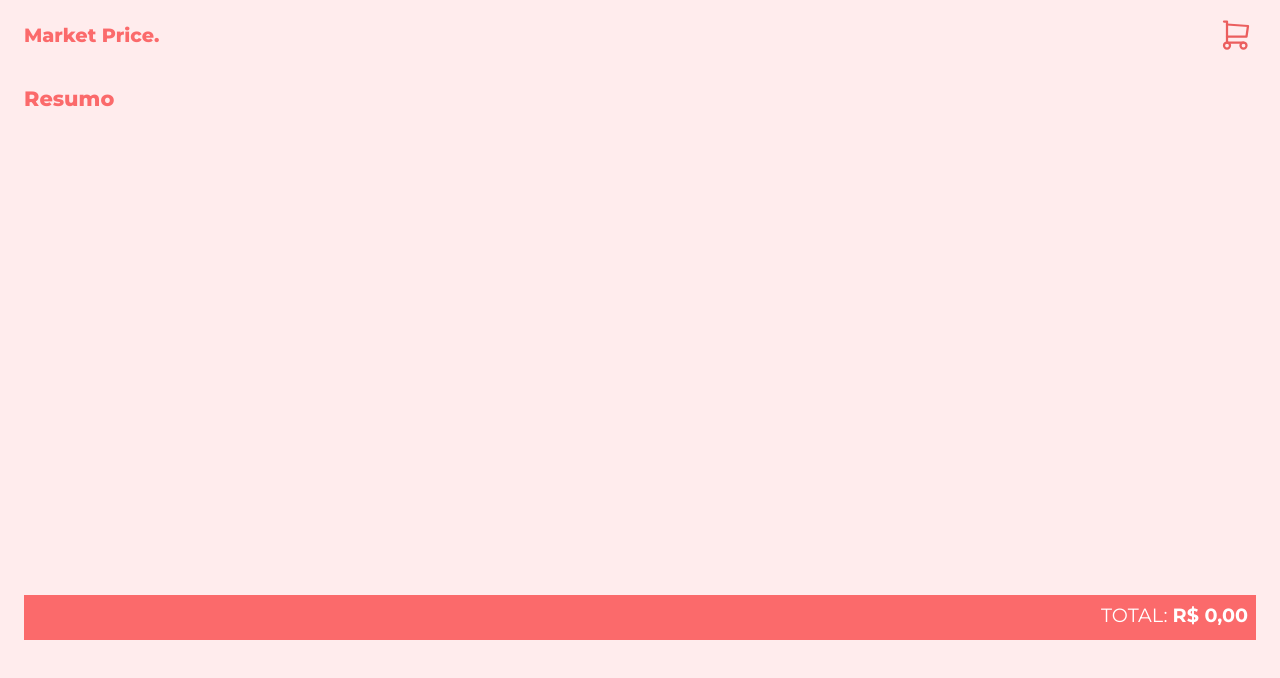
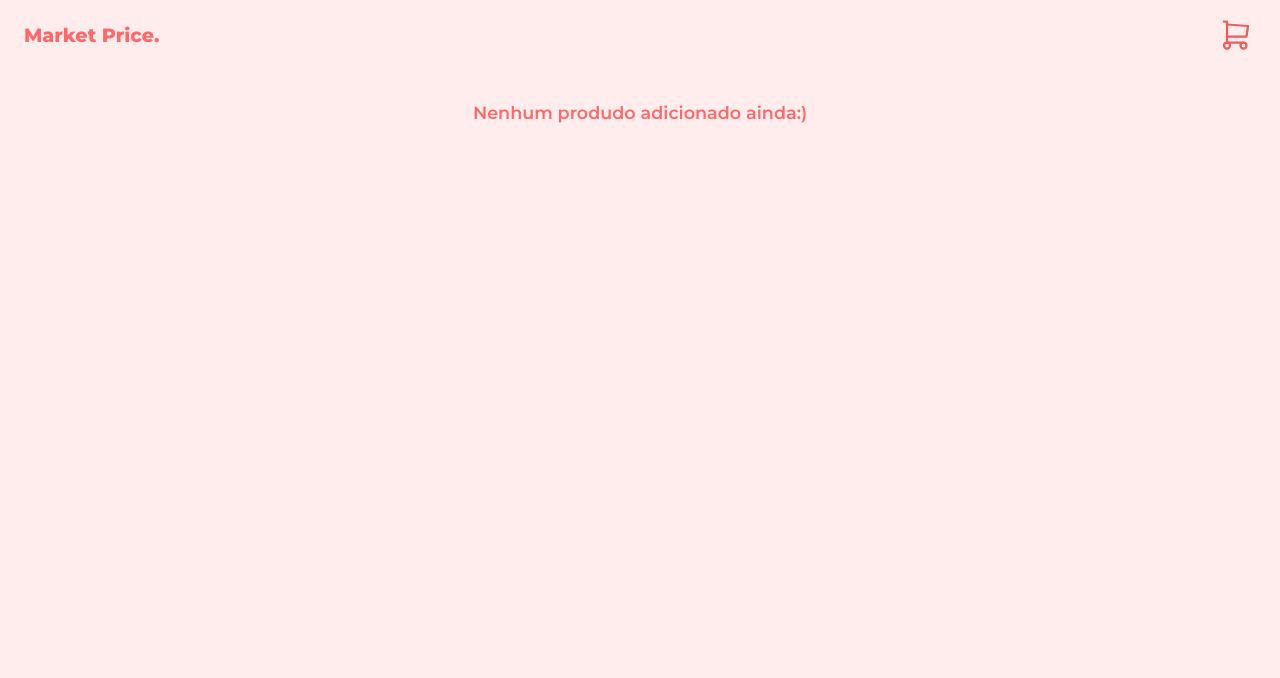
Before and after one commit to alalan55/market-price, a Vue app: page / in a window 1280 px wide. Both pictures are taken after a click on the element 1236 px from the left and 35 px from the top of the page. Shown: the top 678 px of the page. Built offline with nearby package versions, Linux system fonts and the light colour scheme.

Commit message:
Insere mensagem quando o carrinho está vazio

```diff
--- a/src/components/templates/ResumeProductsTemplate.vue
+++ b/src/components/templates/ResumeProductsTemplate.vue
@@ -1,12 +1,16 @@
 <template>
-  <section class="resume">
-    <div class="title">
+  <section class="resume" v-if="hasProducts">
+    <div class="resume__title">
       <span>Resumo</span>
     </div>
-    <div class="content">
+    <div class="resume__content">
       <ProductsListResume />
     </div>
     <TButton title="Limpar carrinho" v-if="hasProducts" @event="cleanCart" />
+  </section>
+
+  <section class="no-content" v-else>
+    <span> Nenhum produdo adicionado ainda:) </span>
   </section>
 </template>
 
@@ -27,7 +31,7 @@ const cleanCart = useStore.CLEAN_CART;
 .resume {
   padding: $padding-1 $padding-1-5;
 
-  .title {
+  &__title {
     span {
       font-weight: 800;
       font-size: 1.3em;
@@ -35,8 +39,19 @@ const cleanCart = useStore.CLEAN_CART;
     }
   }
 
-  .content {
+  &__content {
     margin: 0.5rem 0 0.5rem;
   }
 }
+
+.no-content{
+  text-align: center;
+  padding: $padding-2 0;
+
+  span{
+    font-weight: 600;
+    color: $pink-1;
+    font-size: 1.1em;
+  }
+}
 </style>
```
